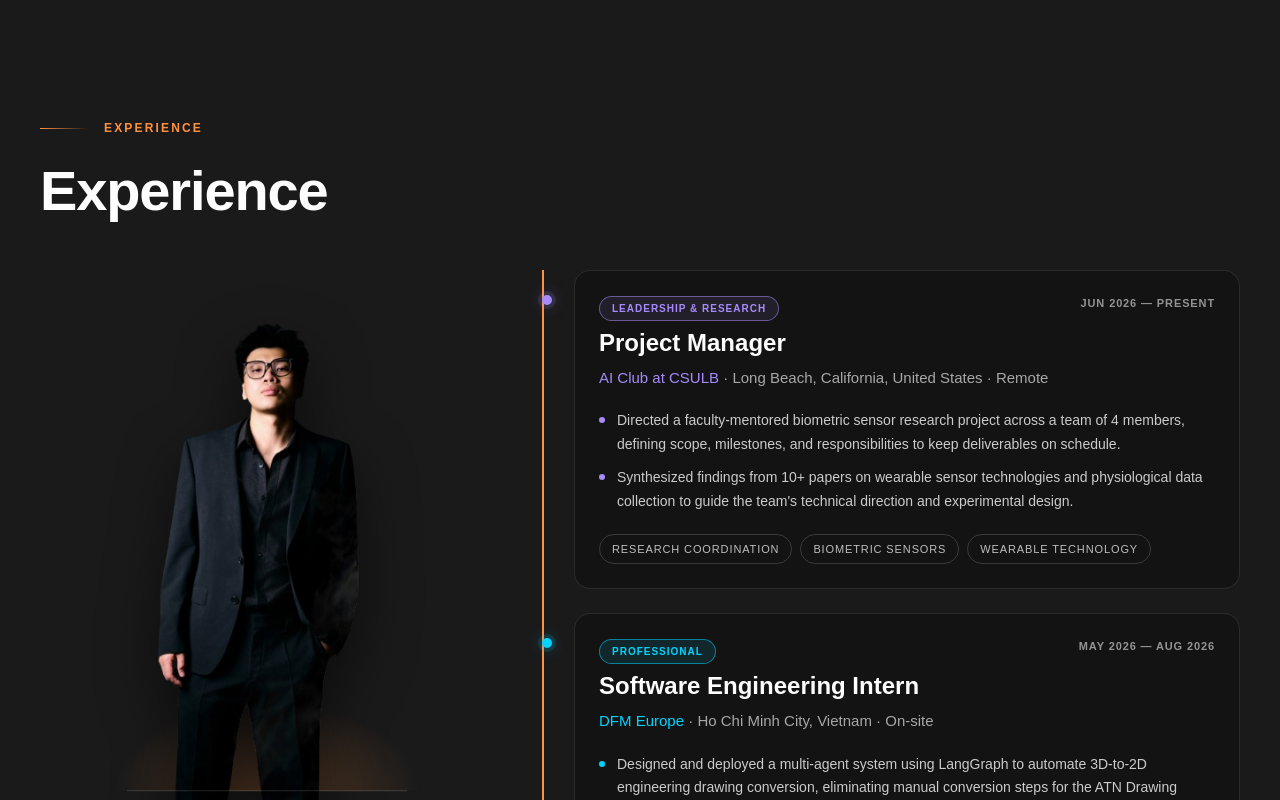
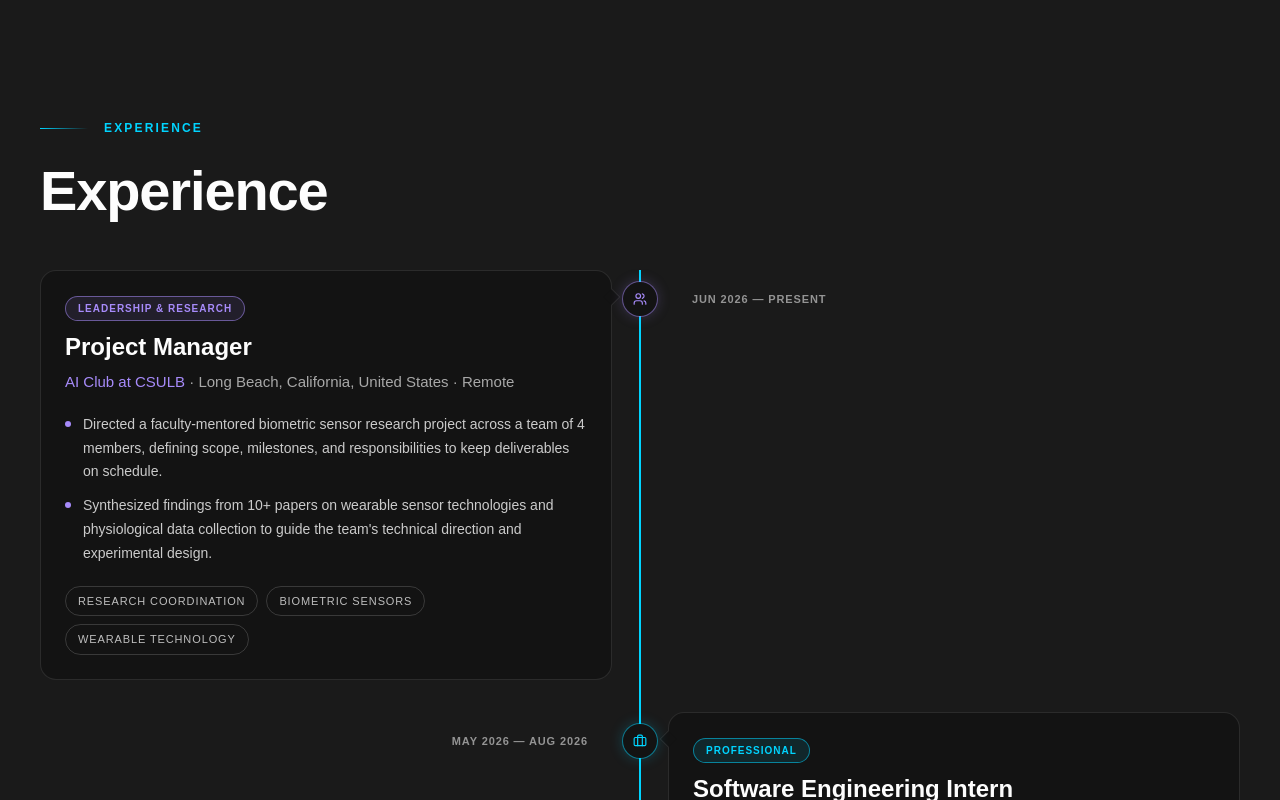
Before and after one commit to Ben2104/portfolio, a Next.js app: page / in a window 1280 px wide. Shown: the part 1920-2720 px from the top of the page. Built offline with nearby package versions, Linux system fonts and the light colour scheme; a web font is replaced by a local one.

Commit message:
feat(experience): alternating timeline, remove portrait column

```diff
--- a/src/components/portfolio/experience.tsx
+++ b/src/components/portfolio/experience.tsx
@@ -1,20 +1,19 @@
 "use client";
 
 import { useRef } from "react";
-import Image from "next/image";
 import { motion, useReducedMotion, useScroll, useTransform } from "motion/react";
 
 import {
   leadershipExperience,
   professionalExperience,
-  profile,
   teachingExperience,
   volunteerExperience,
 } from "@/data/portfolio";
 
 import { SectionHeading } from "./section-heading";
+import { TimelineEntryCard } from "./timeline-entry";
 
-const CUTOUT_IMAGE = "/photos/cutout-experience.png";
+const SPINE_ACCENT = "#00d4ff";
 
 const MONTHS = [
   "jan", "feb", "mar", "apr", "may", "jun",
@@ -29,115 +28,27 @@ function periodStartRank(period: string) {
 }
 
 const timeline = [
-  ...professionalExperience.map((entry) => ({ ...entry, category: "Professional" })),
-  ...teachingExperience.map((entry) => ({ ...entry, category: "Teaching" })),
-  ...leadershipExperience.map((entry) => ({ ...entry, category: "Leadership & Research" })),
-  ...volunteerExperience.map((entry) => ({ ...entry, category: "Technical / Volunteer" })),
+  ...professionalExperience.map((entry) => ({ ...entry, category: "Professional" as const })),
+  ...teachingExperience.map((entry) => ({ ...entry, category: "Teaching" as const })),
+  ...leadershipExperience.map((entry) => ({
+    ...entry,
+    category: "Leadership & Research" as const,
+  })),
+  ...volunteerExperience.map((entry) => ({
+    ...entry,
+    category: "Technical / Volunteer" as const,
+  })),
 ].sort((a, b) => periodStartRank(b.period) - periodStartRank(a.period));
-
-type TimelineEntry = (typeof timeline)[number];
-
-function TimelineNode({ color }: { color: string }) {
-  const prefersReducedMotion = useReducedMotion();
-
-  return (
-    <motion.span
-      initial={{ scale: prefersReducedMotion ? 1 : 0.5, opacity: 0.35 }}
-      whileInView={{ scale: 1, opacity: 1 }}
-      viewport={{ once: true, margin: "-10% 0px -40% 0px" }}
-      transition={{ duration: 0.4 }}
-      className="absolute -left-[33px] top-6 h-[10px] w-[10px] rounded-full"
-      style={{ background: color, boxShadow: `0 0 0 4px ${color}22, 0 0 16px ${color}66` }}
-    />
-  );
-}
-
-function TimelineCard({ experience, index }: { experience: TimelineEntry; index: number }) {
-  const prefersReducedMotion = useReducedMotion();
-
-  return (
-    <motion.article
-      initial={{ opacity: 0, y: prefersReducedMotion ? 0 : 16 }}
-      whileInView={{ opacity: 1, y: 0 }}
-      viewport={{ once: true, margin: "-10% 0px -20% 0px" }}
-      transition={{ duration: 0.45, delay: (index % 3) * 0.05 }}
-      className="relative rounded-2xl border border-white/10 bg-(--portfolio-surface) p-6"
-    >
-      <TimelineNode color={experience.color} />
-
-      <div className="flex flex-col gap-3 md:flex-row md:items-start md:justify-between">
-        <div>
-          <span
-            className="font-satoshi mb-2 inline-block rounded-full border px-3 py-1 text-[10px] font-bold uppercase tracking-[0.1em]"
-            style={{
-              color: experience.color,
-              borderColor: `${experience.color}88`,
-              background: `${experience.color}1a`,
-            }}
-          >
-            {experience.category}
-          </span>
-          <h4 className="font-clash m-0 text-[24px] font-bold leading-[1.2] text-(--portfolio-text)">
-            {experience.role}
-          </h4>
-          <p className="font-satoshi mb-0 mt-2 text-[15px] leading-[1.55] text-(--portfolio-muted)">
-            <span style={{ color: experience.color }}>{experience.company}</span>
-            {" · "}
-            {experience.location}
-          </p>
-        </div>
-        <span className="font-satoshi w-fit shrink-0 text-[11px] font-bold uppercase tracking-[0.08em] text-(--portfolio-subtle)">
-          {experience.period}
-        </span>
-      </div>
-
-      {experience.highlights.length > 0 ? (
-        <ul className="mt-5 space-y-2.5">
-          {experience.highlights.map((highlight) => (
-            <li key={highlight} className="flex gap-3">
-              <span
-                className="mt-2 h-1.5 w-1.5 shrink-0 rounded-full"
-                style={{ background: experience.color }}
-              />
-              <span className="font-satoshi text-[14px] leading-[1.7] text-white/78">
-                {highlight}
-              </span>
-            </li>
-          ))}
-        </ul>
-      ) : null}
-
-      {experience.tags.length > 0 ? (
-        <div className="mt-5 flex flex-wrap gap-2">
-          {experience.tags.map((tag) => (
-            <span
-              key={tag}
-              className="rounded-full border border-white/16 px-3 py-1.5 font-satoshi text-[11px] font-medium uppercase tracking-[0.08em] text-white/72"
-            >
-              {tag}
-            </span>
-          ))}
-        </div>
-      ) : null}
-    </motion.article>
-  );
-}
 
 export function Experience() {
   const sectionRef = useRef<HTMLElement>(null);
   const prefersReducedMotion = useReducedMotion();
 
-  const { scrollYProgress: parallaxProgress } = useScroll({
-    target: sectionRef,
-    offset: ["start end", "end start"],
-  });
-  const parallaxY = useTransform(parallaxProgress, [0, 1], [-24, 24]);
-
-  const { scrollYProgress: fillProgress } = useScroll({
+  const { scrollYProgress } = useScroll({
     target: sectionRef,
     offset: ["start center", "end center"],
   });
-  const spineScale = useTransform(fillProgress, [0, 1], [0, 1]);
+  const spineScale = useTransform(scrollYProgress, [0, 1], [0, 1]);
 
   return (
     <section
@@ -146,59 +57,33 @@ export function Experience() {
       className="relative bg-(--portfolio-bg) px-6 py-28"
     >
       <div className="relative mx-auto w-full max-w-300">
-        <SectionHeading accent="var(--portfolio-accent)" label="Experience" />
+        <SectionHeading accent={SPINE_ACCENT} label="Experience" />
 
         <h2 className="font-clash m-0 text-[clamp(36px,5vw,56px)] font-bold leading-[1.08] tracking-[-0.02em] text-(--portfolio-text)">
           Experience
         </h2>
 
-        <div className="mt-12 grid grid-cols-1 gap-12 md:grid-cols-[454px_minmax(0,1fr)] md:items-start">
-          <div className="md:sticky md:top-28 md:self-start">
+        <div className="relative mt-12">
+          <div className="absolute left-2 top-0 h-full w-0.5 -translate-x-1/2 bg-white/10 md:left-1/2" />
           <motion.div
-              style={{ y: prefersReducedMotion ? 0 : parallaxY }}
-              className="relative mx-auto aspect-2/3 w-full max-w-90"
-            >
-              <div
-                className="pointer-events-none absolute inset-x-0 bottom-6 h-32"
             style={{
-                  background:
-                    "radial-gradient(ellipse 60% 100% at 50% 100%, rgba(255,145,66,0.28), transparent 72%)",
+              scaleY: prefersReducedMotion ? 1 : spineScale,
+              background: SPINE_ACCENT,
             }}
-              />
-              <Image
-                src={CUTOUT_IMAGE}
-                alt={`${profile.name} portrait cutout`}
-                fill
-                className="object-contain object-bottom"
-                style={{ filter: "drop-shadow(0 24px 28px rgba(0,0,0,0.55))" }}
-                sizes="(max-width: 900px) 70vw, 360px"
-              />
-              <div
-                className="pointer-events-none absolute inset-x-10 bottom-6 h-px"
-                style={{ background: "rgba(255,255,255,0.14)" }}
-              />
-            </motion.div>
-          </div>
-
-          <div className="relative pl-8">
-            <div className="absolute left-0 top-0 h-full w-[2px] bg-white/10" />
-            <motion.div
-              style={{ scaleY: prefersReducedMotion ? 1 : spineScale }}
-              className="absolute left-0 top-0 h-full w-[2px] origin-top bg-(--portfolio-accent)"
+            className="absolute left-2 top-0 h-full w-0.5 origin-top -translate-x-1/2 md:left-1/2"
           />
 
-            <div className="space-y-6">
-              {timeline.map((experience, index) => (
-                <TimelineCard
-                  key={`${experience.company}-${experience.role}`}
-                  experience={experience}
+          <div className="space-y-8">
+            {timeline.map((entry, index) => (
+              <TimelineEntryCard
+                key={`${entry.company}-${entry.role}`}
+                entry={entry}
                 index={index}
               />
             ))}
           </div>
         </div>
       </div>
-      </div>
     </section>
   );
 }
```
Lines whose indentation alone changed are shown as unchanged.
